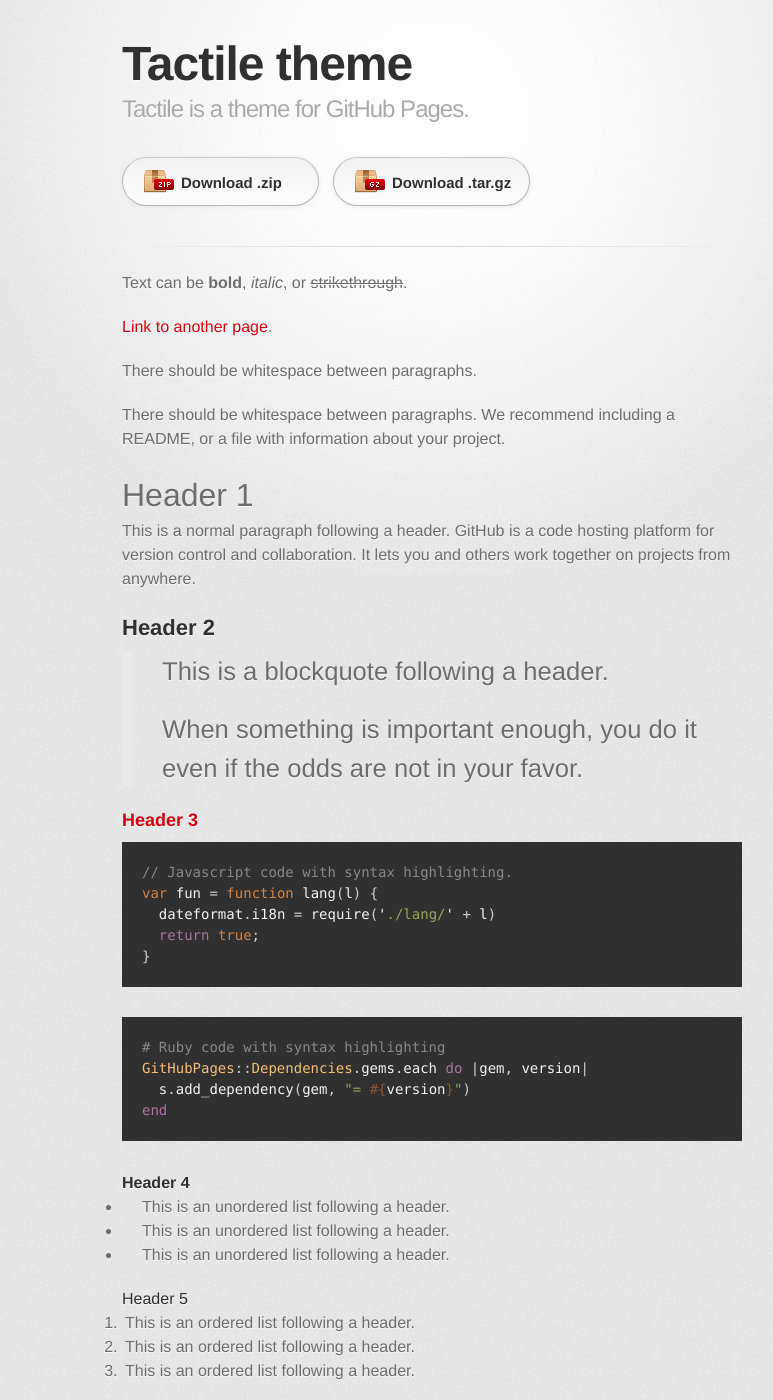
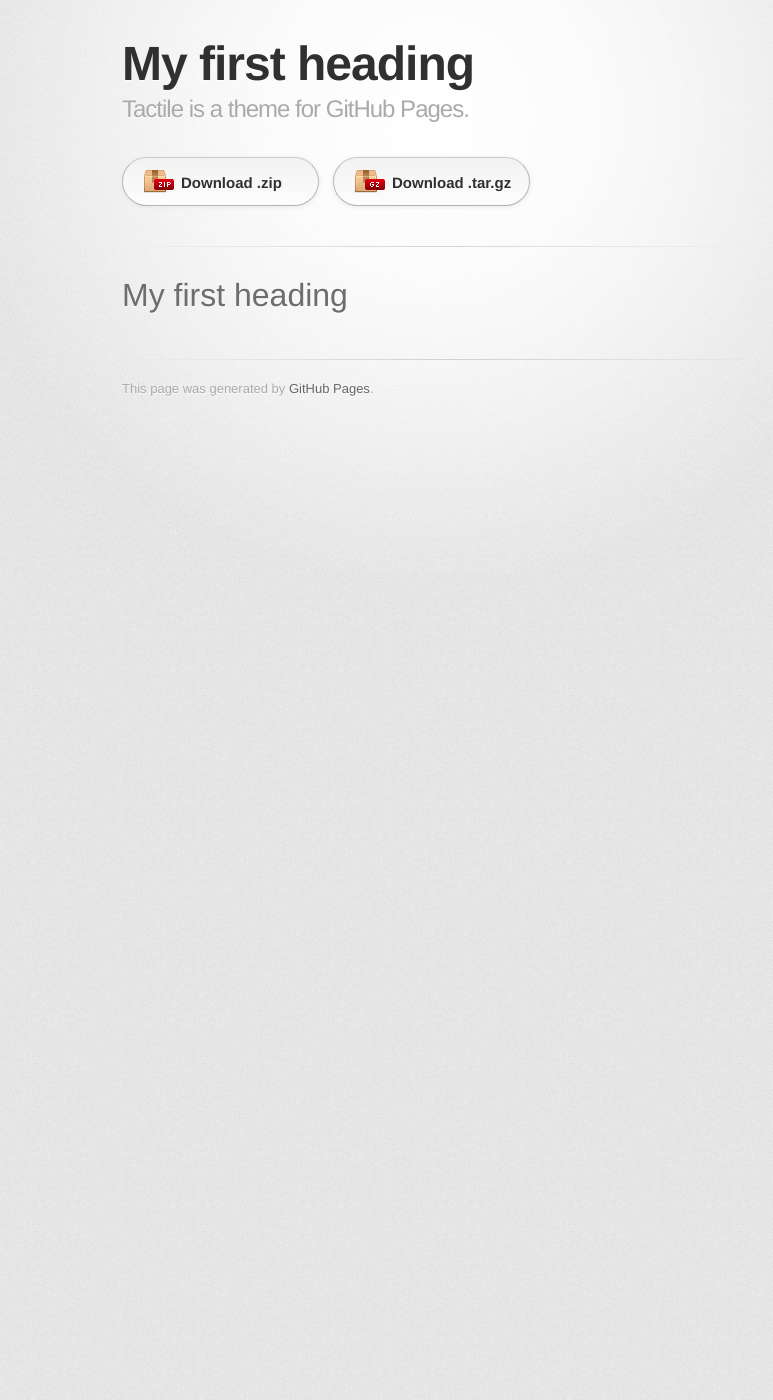
Before and after one commit to kylesoler1/kylesoler1.github.io, a Jekyll site: the page built from index.md, in a window 1280 px wide and 1400 px high. Shown: the whole window, without its empty margins (208-981 px from the left). Built offline with Jekyll 4.4.1, drawn with Linux system fonts in a browser that asks for light colours; some web fonts are replaced; our own code applies the rules of GitHub Pages for plain Markdown files; some of the changed text lies outside the part shown.

Commit message:
Update index.md

````diff
--- a/index.md
+++ b/index.md
@@ -1,123 +1 @@
----
-layout: default
----
-
-Text can be **bold**, _italic_, or ~~strikethrough~~.
-
-[Link to another page](./another-page.html).
-
-There should be whitespace between paragraphs.
-
-There should be whitespace between paragraphs. We recommend including a README, or a file with information about your project.
-
-# Header 1
-
-This is a normal paragraph following a header. GitHub is a code hosting platform for version control and collaboration. It lets you and others work together on projects from anywhere.
-
-## Header 2
-
-> This is a blockquote following a header.
->
-> When something is important enough, you do it even if the odds are not in your favor.
-
-### Header 3
-
-```js
-// Javascript code with syntax highlighting.
-var fun = function lang(l) {
-  dateformat.i18n = require('./lang/' + l)
-  return true;
-}
-```
-
-```ruby
-# Ruby code with syntax highlighting
-GitHubPages::Dependencies.gems.each do |gem, version|
-  s.add_dependency(gem, "= #{version}")
-end
-```
-
-#### Header 4
-
-*   This is an unordered list following a header.
-*   This is an unordered list following a header.
-*   This is an unordered list following a header.
-
-##### Header 5
-
-1.  This is an ordered list following a header.
-2.  This is an ordered list following a header.
-3.  This is an ordered list following a header.
-
-###### Header 6
-
-| head1        | head two          | three |
-|:-------------|:------------------|:------|
-| ok           | good swedish fish | nice  |
-| out of stock | good and plenty   | nice  |
-| ok           | good `oreos`      | hmm   |
-| ok           | good `zoute` drop | yumm  |
-
-### There's a horizontal rule below this.
-
-* * *
-
-### Here is an unordered list:
-
-*   Item foo
-*   Item bar
-*   Item baz
-*   Item zip
-
-### And an ordered list:
-
-1.  Item one
-1.  Item two
-1.  Item three
-1.  Item four
-
-### And a nested list:
-
-- level 1 item
-  - level 2 item
-  - level 2 item
-    - level 3 item
-    - level 3 item
-- level 1 item
-  - level 2 item
-  - level 2 item
-  - level 2 item
-- level 1 item
-  - level 2 item
-  - level 2 item
-- level 1 item
-
-### Small image
-
-![Octocat](https://github.githubassets.com/images/icons/emoji/octocat.png)
-
-### Large image
-
-![Branching](https://guides.github.com/activities/hello-world/branching.png)
-
-
-### Definition lists can be used with HTML syntax.
-
-<dl>
-<dt>Name</dt>
-<dd>Godzilla</dd>
-<dt>Born</dt>
-<dd>1952</dd>
-<dt>Birthplace</dt>
-<dd>Japan</dd>
-<dt>Color</dt>
-<dd>Green</dd>
-</dl>
-
-```
-Long, single-line code blocks should not wrap. They should horizontally scroll if they are too long. This line should be long enough to demonstrate this.
-```
-
-```
-The final element.
-```
+# My first heading
````
